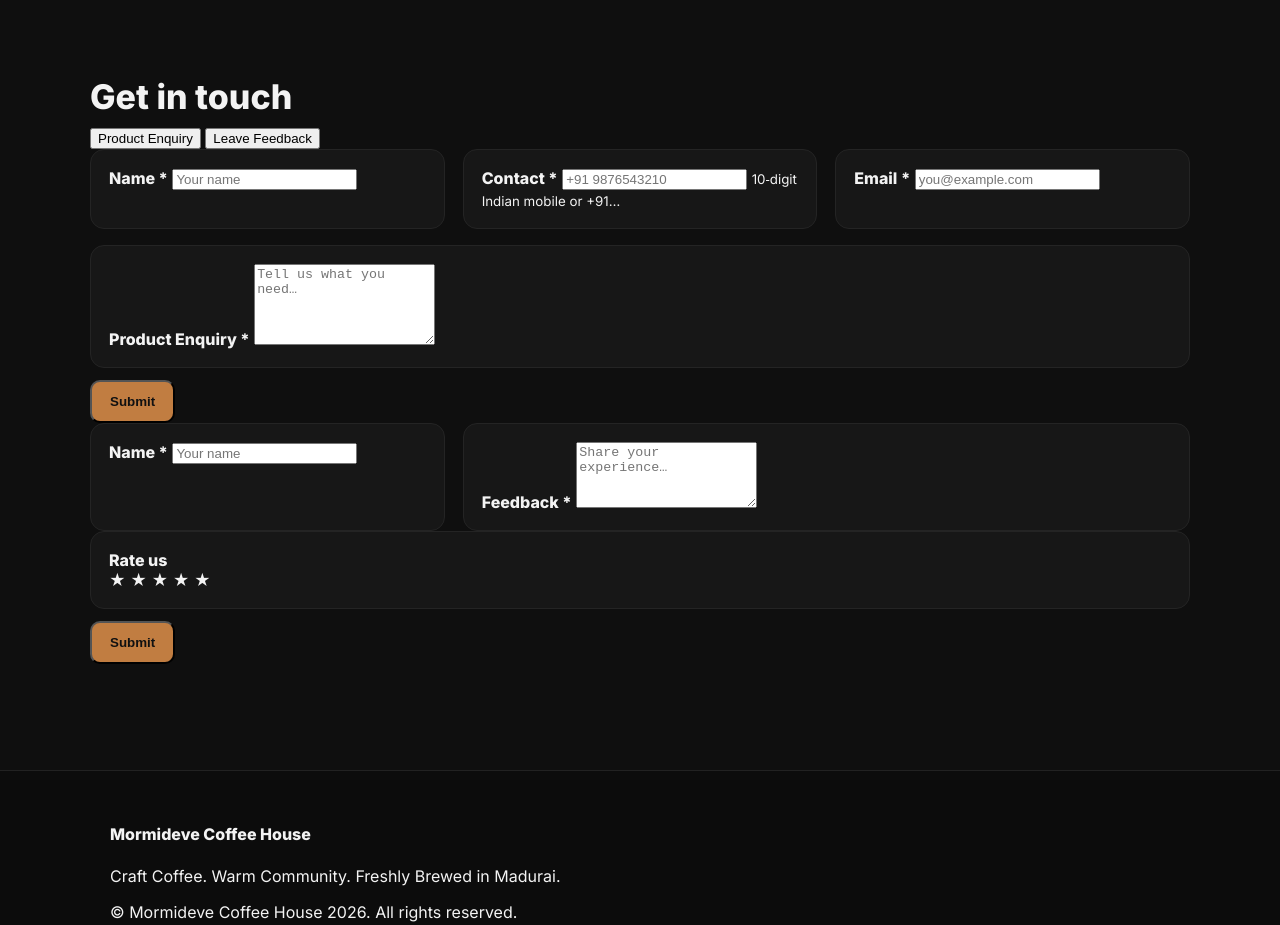
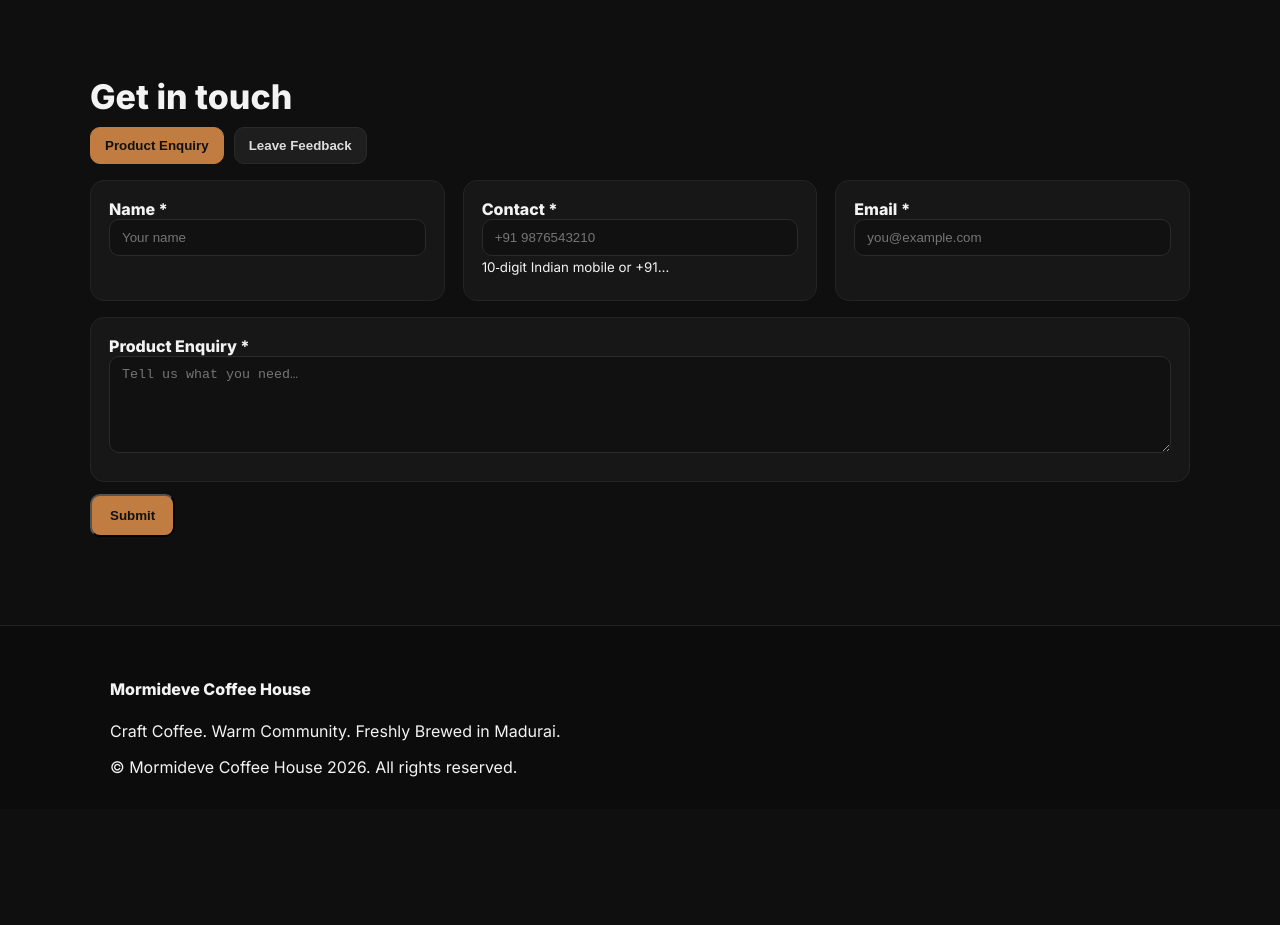
Before and after one commit to PearlKarthick/coffeehouse, a plain HTML site: page index.html in a window 1280 px wide. Shown: the part 980-1905 px from the top of the page. After the commit the page ends 1789 px from the top, so only its background shows below. Drawn offline with Linux system fonts and the light colour scheme.

Commit message:
Update styles.css

```diff
--- a/css/styles.css
+++ b/css/styles.css
@@ -39,3 +39,31 @@ nav a{margin-left:18px;color:#ddd}
 .map-embed{width:100%;height:320px;border:0;border-radius:12px}
 .badge{display:inline-flex;align-items:center;gap:8px;padding:8px 10px;background:#1e1e1e;border:1px solid #2a2a2a;border-radius:999px;color:#ddd;font-size:14px}
 .kicker{color:var(--accent-2);font-weight:700;letter-spacing:.5px;text-transform:uppercase}
+/* ---- Tabs & Forms (Home bottom section) ---- */
+.tabs { display:flex; gap:10px; margin-top:10px; }
+.tab-btn {
+  background:#1e1e1e; color:#ddd; border:1px solid #2a2a2a;
+  padding:10px 14px; border-radius:10px; cursor:pointer; font-weight:600;
+}
+.tab-btn.active { background:var(--accent); color:#111; border-color:var(--accent); }
+.tab-panels { margin-top:16px; }
+.tab-panel { display:none; }
+.tab-panel.active { display:block; }
+
+#enquiry-feedback input[type="text"],
+#enquiry-feedback input[type="tel"],
+#enquiry-feedback input[type="email"],
+#enquiry-feedback textarea {
+  width:100%; padding:10px 12px; border-radius:10px;
+  border:1px solid #2a2a2a; background:#111; color:#eee;
+}
+
+.error { color:#ff9595; display:block; margin-top:6px; }
+.success { color:#8be28b; font-weight:700; }
+
+.stars span {
+  font-size:24px; cursor:pointer; color:#444; margin-right:6px;
+}
+.stars span.active { color:#f5c518; } /* gold */
+.feedback-card h4 { margin:8px 0 4px; }
+.feedback-meta { color:var(--muted); font-size:13px; }
```
